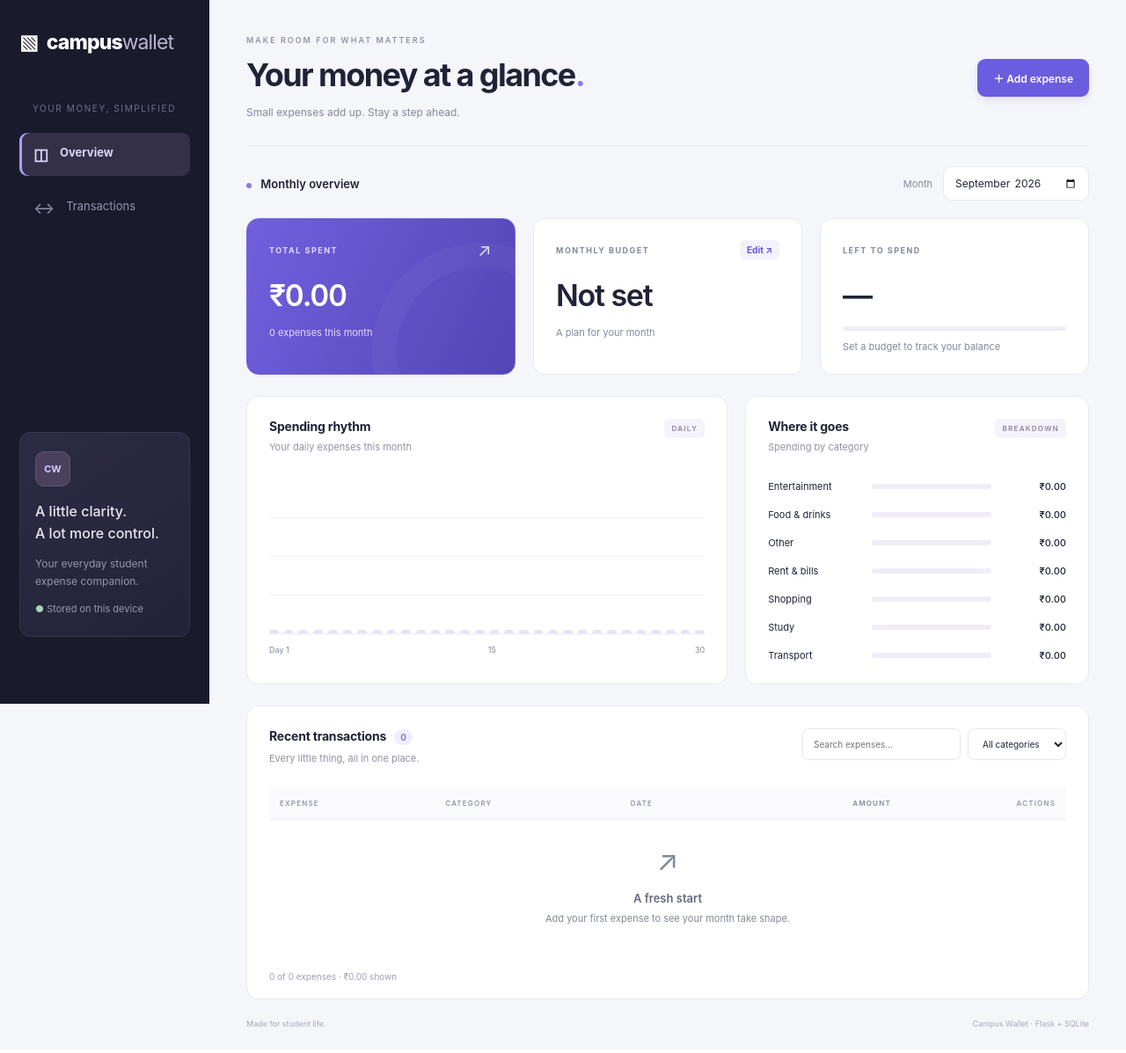
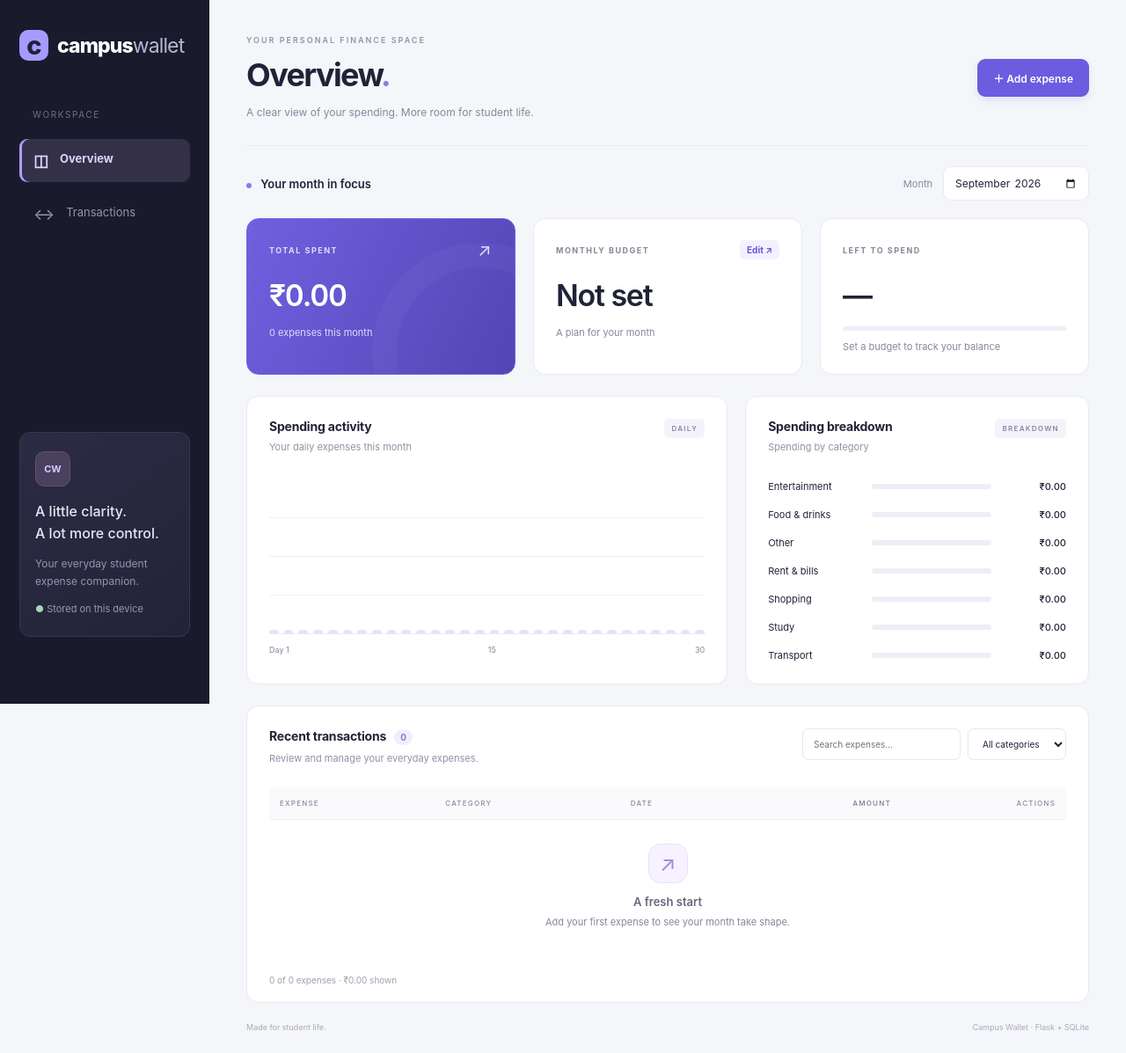
Before and after one commit to narayanispro-creator/Campus-wallet, a Flask app: page / in a window 1280 px wide. Shown: the whole page at 88% size. Before the commit the page ends 1169 px from the top, so only its background shows below. Run offline with Flask 3, Linux system fonts and the light colour scheme; data that the repository does not hold is empty.

Commit message:
Polish dashboard hierarchy and empty states

```diff
--- a/templates/index.html
+++ b/templates/index.html
@@ -7,14 +7,14 @@
   <script src="{{ url_for('static', filename='app.js') }}" defer></script>
 </head>
 <body data-today="{{ today }}">
-<aside class="sidebar"><a class="brand" href="/">▧ <span>campus<span class="light">wallet</span></span></a>
-  <p class="nav-label">YOUR MONEY, SIMPLIFIED</p><a class="nav-item" href="#overview"><span>◫</span> Overview</a>
+<aside class="sidebar"><a class="brand" href="/"><span class="brand-mark">c</span> <span>campus<span class="light">wallet</span></span></a>
+  <p class="nav-label">WORKSPACE</p><a class="nav-item" href="#overview"><span>◫</span> Overview</a>
   <a href="#transactions" class="nav-secondary"><span>↔</span> Transactions</a>
   <div class="sidebar-bottom"><div class="student-icon">CW</div><strong>A little clarity.<br>A lot more control.</strong><p>Your everyday student<br>expense companion.</p><span class="local-dot">●</span> Stored on this device</div>
 </aside>
 <main id="overview">
-<header><div><div class="eyebrow">MAKE ROOM FOR WHAT MATTERS</div><h1>Your money at a glance<span>.</span></h1><p class="muted">Small expenses add up. Stay a step ahead.</p></div><button id="add-expense" class="primary">＋ Add expense</button></header>
-<div class="period"><div><span class="live-dot"></span> Monthly overview</div><label class="month-picker">Month <input id="month" type="month" value="{{ today[:7] }}" required></label></div>
+<header><div><div class="eyebrow">YOUR PERSONAL FINANCE SPACE</div><h1>Overview<span>.</span></h1><p class="muted">A clear view of your spending. More room for student life.</p></div><button id="add-expense" class="primary">＋ Add expense</button></header>
+<div class="period"><div><span class="live-dot"></span> Your month in focus</div><label class="month-picker">Month <input id="month" type="month" value="{{ today[:7] }}" required></label></div>
 <div id="status" role="status" aria-live="polite"></div>
 <section class="stats" aria-label="Monthly summary">
   <article class="stat featured"><div class="stat-label">TOTAL SPENT <span>↗</span></div><h2 id="total">₹0.00</h2><p id="count">0 expenses this month</p></article>
@@ -22,11 +22,11 @@
   <article class="stat"><div class="stat-label" id="remaining-label">LEFT TO SPEND <span>◉</span></div><h2 id="remaining">—</h2><div class="progress"><div id="budget-progress"></div></div><p id="budget-message">Set a budget to track your balance</p></article>
 </section>
 <section class="charts">
-  <article class="panel"><div class="panel-heading"><div><h3>Spending rhythm</h3><p class="muted">Your daily expenses this month</p></div><span class="tag">DAILY</span></div><div id="daily-chart" class="daily-chart" aria-label="Daily expense chart"></div><div class="axis"><span>Day 1</span><span id="mid-day">15</span><span id="last-day">31</span></div></article>
-  <article class="panel"><div class="panel-heading"><div><h3>Where it goes</h3><p class="muted">Spending by category</p></div><span class="tag">BREAKDOWN</span></div><div id="category-chart" class="category-chart"></div></article>
+  <article class="panel"><div class="panel-heading"><div><h3>Spending activity</h3><p class="muted">Your daily expenses this month</p></div><span class="tag">DAILY</span></div><div id="daily-chart" class="daily-chart" aria-label="Daily expense chart"></div><div class="axis"><span>Day 1</span><span id="mid-day">15</span><span id="last-day">31</span></div></article>
+  <article class="panel"><div class="panel-heading"><div><h3>Spending breakdown</h3><p class="muted">Spending by category</p></div><span class="tag">BREAKDOWN</span></div><div id="category-chart" class="category-chart"></div></article>
 </section>
-<section id="transactions" class="panel transactions"><div class="panel-heading"><div><h3>Recent transactions <span id="transaction-count" class="count-pill">0</span></h3><p class="muted">Every little thing, all in one place.</p></div><div class="filters"><input id="search" type="search" placeholder="Search expenses…" aria-label="Search expenses"><select id="filter-category" aria-label="Filter category"><option value="">All categories</option>{% for c in categories %}<option>{{ c }}</option>{% endfor %}</select></div></div>
-<div class="table-wrap"><table><thead><tr><th>EXPENSE</th><th>CATEGORY</th><th>DATE</th><th class="amount">AMOUNT</th><th class="actions">ACTIONS</th></tr></thead><tbody id="expense-rows"></tbody></table></div><div id="empty" class="empty" hidden><div>↗</div><h3>A fresh start</h3><p>Add your first expense to see your month take shape.</p></div><div id="filtered-summary" class="muted table-footer"></div></section>
+<section id="transactions" class="panel transactions"><div class="panel-heading"><div><h3>Recent transactions <span id="transaction-count" class="count-pill">0</span></h3><p class="muted">Review and manage your everyday expenses.</p></div><div class="filters"><input id="search" type="search" placeholder="Search expenses…" aria-label="Search expenses"><select id="filter-category" aria-label="Filter category"><option value="">All categories</option>{% for c in categories %}<option>{{ c }}</option>{% endfor %}</select></div></div>
+<div class="table-wrap"><table><thead><tr><th>EXPENSE</th><th>CATEGORY</th><th>DATE</th><th class="amount">AMOUNT</th><th class="actions">ACTIONS</th></tr></thead><tbody id="expense-rows"></tbody></table></div><div id="empty" class="empty" hidden><div class="empty-icon">↗</div><h3>Your next chapter starts here</h3><p>Add your first expense to see your month take shape.</p></div><div id="filtered-summary" class="muted table-footer"></div></section>
 <footer>Made for student life. <span>Campus Wallet · Flask + SQLite</span></footer>
 </main>
 <dialog id="expense-dialog"><form id="expense-form"><div class="dialog-heading"><h2 id="form-title">Add expense</h2><button type="button" class="close" data-close aria-label="Close expense form">×</button></div><p class="muted">A quick note now. A clearer picture later.</p><input type="hidden" name="id">
```
